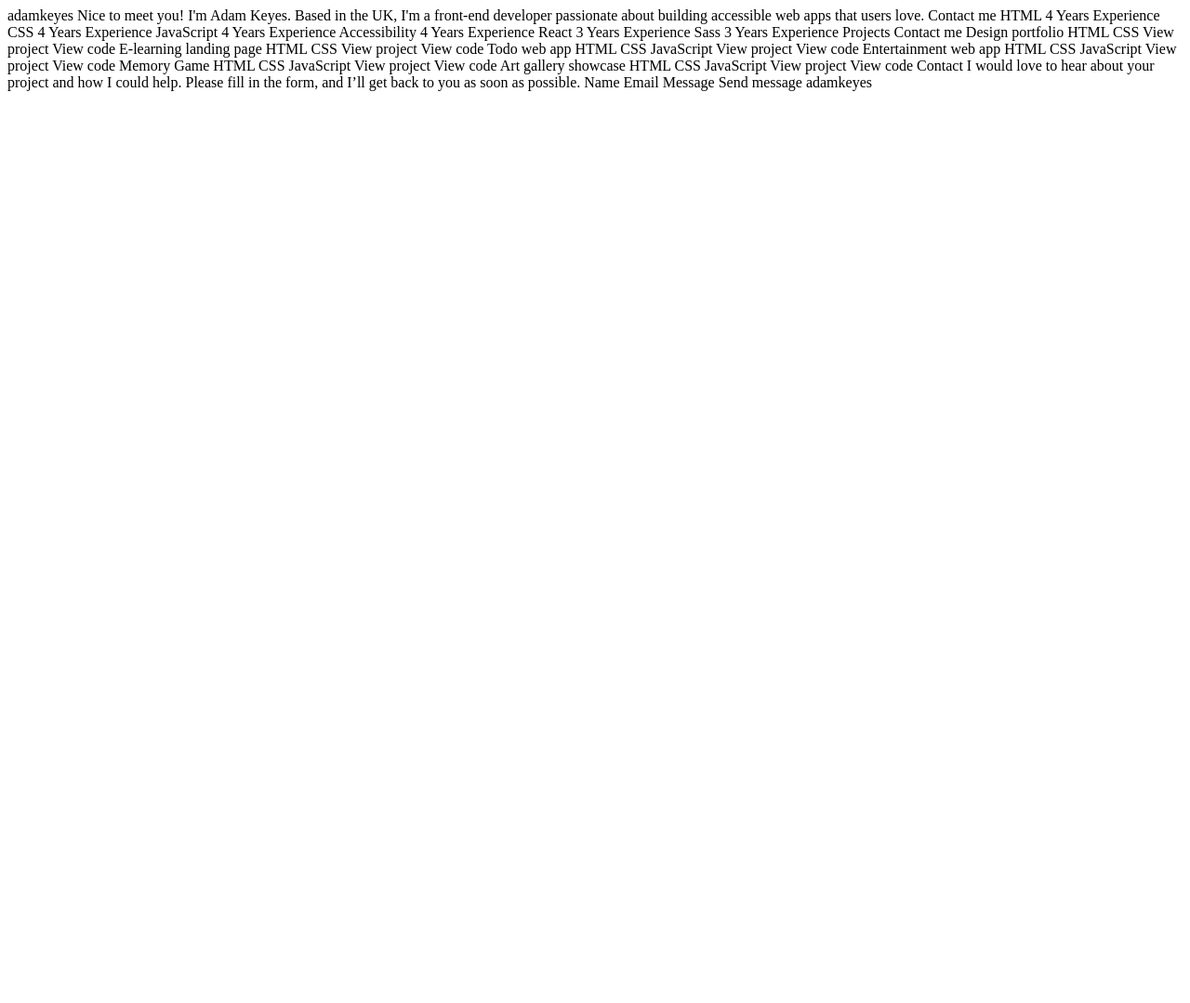
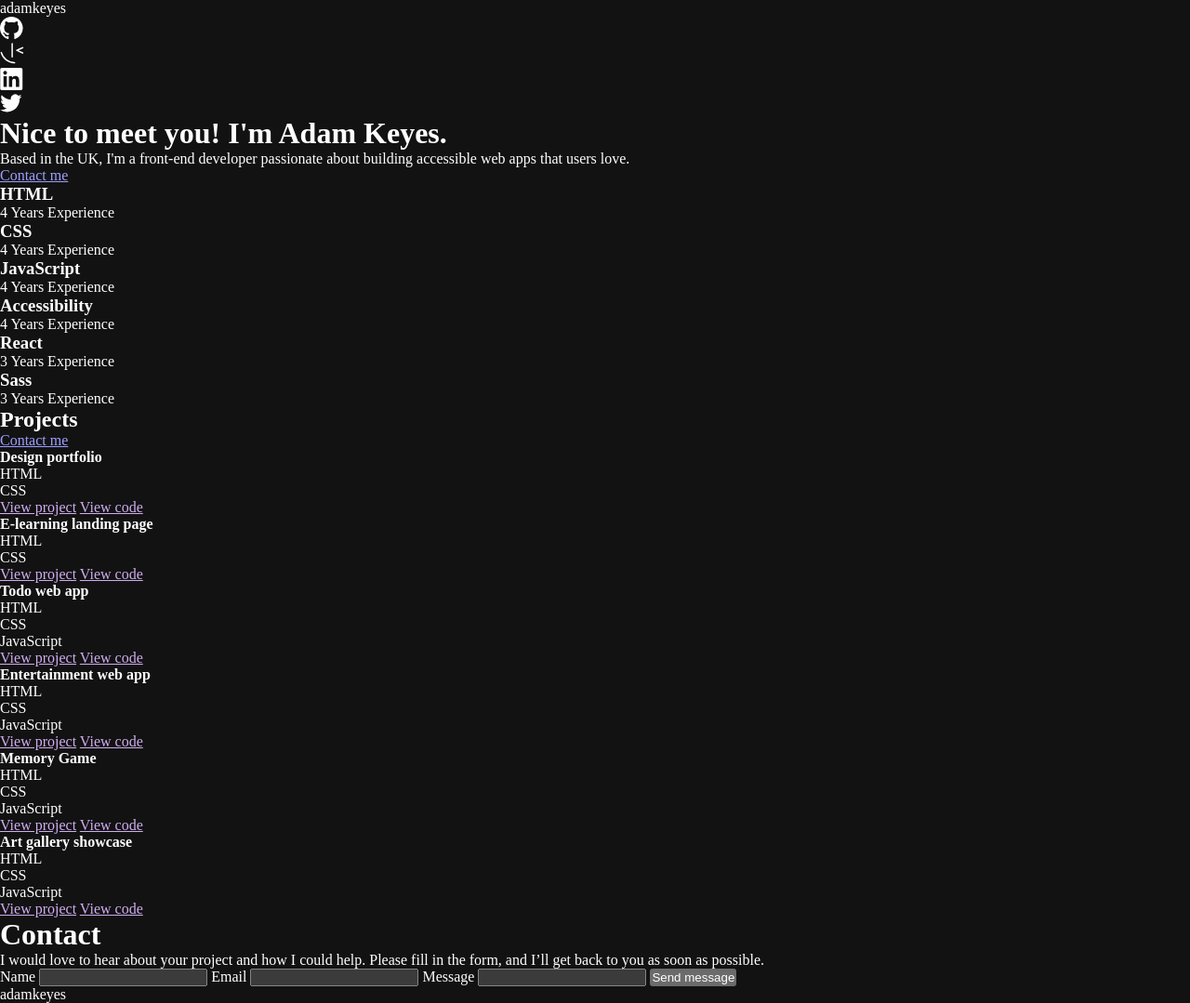
Before and after one commit to DavidCaffrey/single-page-dev-portfolio, a plain HTML site: page index.html in a window 1280 px wide. Shown: the whole page at 93% size. Before the commit the page ends 800 px from the top, so only its background shows below. Drawn offline with Linux system fonts and the light colour scheme.

Commit message:
v basic html structure no classes added

```diff
--- a/index.html
+++ b/index.html
@@ -5,84 +5,112 @@
   <meta name="viewport" content="width=device-width, initial-scale=1.0">
 
   <link rel="icon" type="image/png" sizes="32x32" href="./assets/images/favicon-32x32.png">
-
+  <link rel="stylesheet" href="style.css">
   <title>Frontend Mentor | Single-page developer portfolio</title>
 </head>
 <body>
+  <header>
+    <div>adamkeyes</div>
+    <ul>
+      <li><img src="images/icon-github.svg" alt="" srcset=""></li>
+      <li><img src="images/icon-frontend-mentor.svg" alt="" srcset=""></li>
+      <li><img src="images/icon-linkedin.svg" alt="" srcset=""></li>
+      <li><img src="images/icon-twitter.svg" alt="" srcset=""></li>
+    </ul>
+  </header>
+  <main>
+    <h1>Nice to meet you! I'm Adam Keyes.</h1>
+    <p> Based in the UK, I'm a front-end developer passionate about
+      building accessible web apps that users love.</p>
+    <a href="#">Contact me</a>
+    <h3>HTML</h3>
+    <p>4 Years Experience</p>
+    <h3>CSS</h3>
+    <p>4 Years Experience</p>
+    <h3>JavaScript</h3>
+    <p>4 Years Experience</p>
+    <h3>Accessibility</h3>
+    <p>4 Years Experience</p>
+    <h3>React</h3>
+    <p>3 Years Experience</p>
+    <h3>Sass</h3>
+    <p>3 Years Experience</p>
+    <h2>Projects</h2>
+    <a href="#">Contact me</a>
+    <section>
+      <h4>Design portfolio</h4>
+      <p>HTML</p>
+      <p>CSS</p>
+      <a href="">View project</a>
+      <a href="">View code</a>
+    </section>
+    <section>
+      <h4>E-learning landing page</h4>
+      <p>HTML</p>
+      <p>CSS</p>
+      <a href="">View project</a>
+      <a href="">View code</a>
+    </section>
+    <section>
+      <h4>Todo web app</h4>
+      <p>HTML</p>
+      <p>CSS</p>
+      <p>JavaScript</p>
+      <a href="">View project</a>
+      <a href="">View code</a>
+    </section>
+    <section>
+      <h4>Entertainment web app</h4>
+      <p>HTML</p>
+      <p>CSS</p>
+      <p>JavaScript</p>
+      <a href="">View project</a>
+      <a href="">View code</a>
+    </section>
+    <section>
+      <h4>Memory Game</h4>
+      <p>HTML</p>
+      <p>CSS</p>
+      <p>JavaScript</p>
+      <a href="">View project</a>
+      <a href="">View code</a>
+    </section>
+    <section>
+      <h4>Art gallery showcase</h4>
+      <p> HTML</p>
+      <p>CSS</p>
+      <p>JavaScript</p>
+      <a href="">View project</a>
+      <a href="">View code</a>
+    </section>
+  </main>
+  <footer>
+    <h1>Contact</h1>
+    <p>I would love to hear about your project and how I could help. Please
+      fill in the form, and I’ll get back to you as soon as possible.</p>
+    <form action="">
+      <label for="">Name</label>
+      <input type="text" name="" id="">
+      <label for="">Email</label>
+      <input type="email" name="" id="">
+      <label for="">Message</label>
+      <input type="text" name="" id="">
+      <button type="submit">Send message</button>
+    </form>
 
-  adamkeyes
 
-  Nice to meet you! I'm Adam Keyes.
 
-  Based in the UK, I'm a front-end developer passionate about
-  building accessible web apps that users love.
 
-  Contact me
 
-  HTML
-  4 Years Experience
 
-  CSS
-  4 Years Experience
 
-  JavaScript
-  4 Years Experience
 
-  Accessibility
-  4 Years Experience
 
-  React
-  3 Years Experience
 
-  Sass
-  3 Years Experience
+    adamkeyes</footer>
 
-  Projects
 
-  Contact me
 
-  Design portfolio
-  HTML CSS
-  View project
-  View code
-
-  E-learning landing page
-  HTML CSS
-  View project
-  View code
-
-  Todo web app
-  HTML CSS JavaScript
-  View project
-  View code
-
-  Entertainment web app
-  HTML CSS JavaScript
-  View project
-  View code
-
-  Memory Game
-  HTML CSS JavaScript
-  View project
-  View code
-
-  Art gallery showcase
-  HTML CSS JavaScript
-  View project
-  View code
-
-  Contact
-
-  I would love to hear about your project and how I could help. Please
-  fill in the form, and I’ll get back to you as soon as possible.
-
-  Name
-  Email
-  Message
-
-  Send message
-
-  adamkeyes
 
 </body>
 </html>
--- a/style.css
+++ b/style.css
@@ -0,0 +1,28 @@
+@font-face {
+    font-family: "Space Grotesk", sans-serif;
+    src: url("E:\WEB DEVELOPMENT REPO\FRONTENDMENTOR\JUNIOR CHALLENGES\single-page-developer-portfolio\SpaceGrotesk-VariableFont_wght.ttf");
+}
+
+:root{
+    --clr-black:#151515;
+    --clr-green:#4ee1a0;
+    --clr-dark-grey:#242424;
+    --clr-light-grey:#d9d9d9;
+    --clr-white:#ffffff;
+}
+
+
+*{
+    margin:0;
+    padding: 0;
+    box-sizing: border-box;
+}
+
+html{
+    color-scheme: dark;
+}
+
+body{
+    font-family: "Space Grotesk";
+    /* font-weight: 300; */
+}
```
